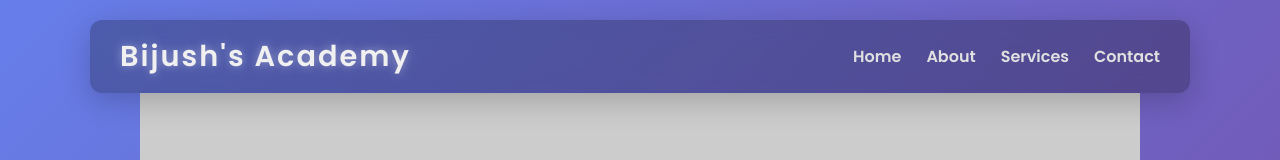
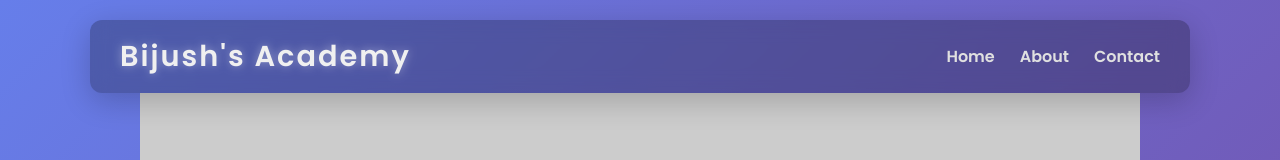
Before and after one commit to Bijush/Bijush-Academy, a plain HTML site: page index.html in a window 1280 px wide. Shown: the top 160 px of the page. Drawn offline with nearby package versions, Linux system fonts and the light colour scheme; no server answers; placeholder pictures from the web are drawn by us.

Commit message:
Update index.html

```diff
--- a/index.html
+++ b/index.html
@@ -260,7 +260,7 @@
     <ul class="nav-links" id="navLinks">
       <li><a href="#" tabindex="0">Home</a></li>
       <li><a href="#" tabindex="0">About</a></li>
-      <li><a href="#" tabindex="0">Services</a></li>
+
       <li><a href="#" tabindex="0">Contact</a></li>
     </ul>
     <div class="hamburger" id="hamburger" tabindex="0" aria-label="Toggle navigation menu">&#9776;</div>
```
